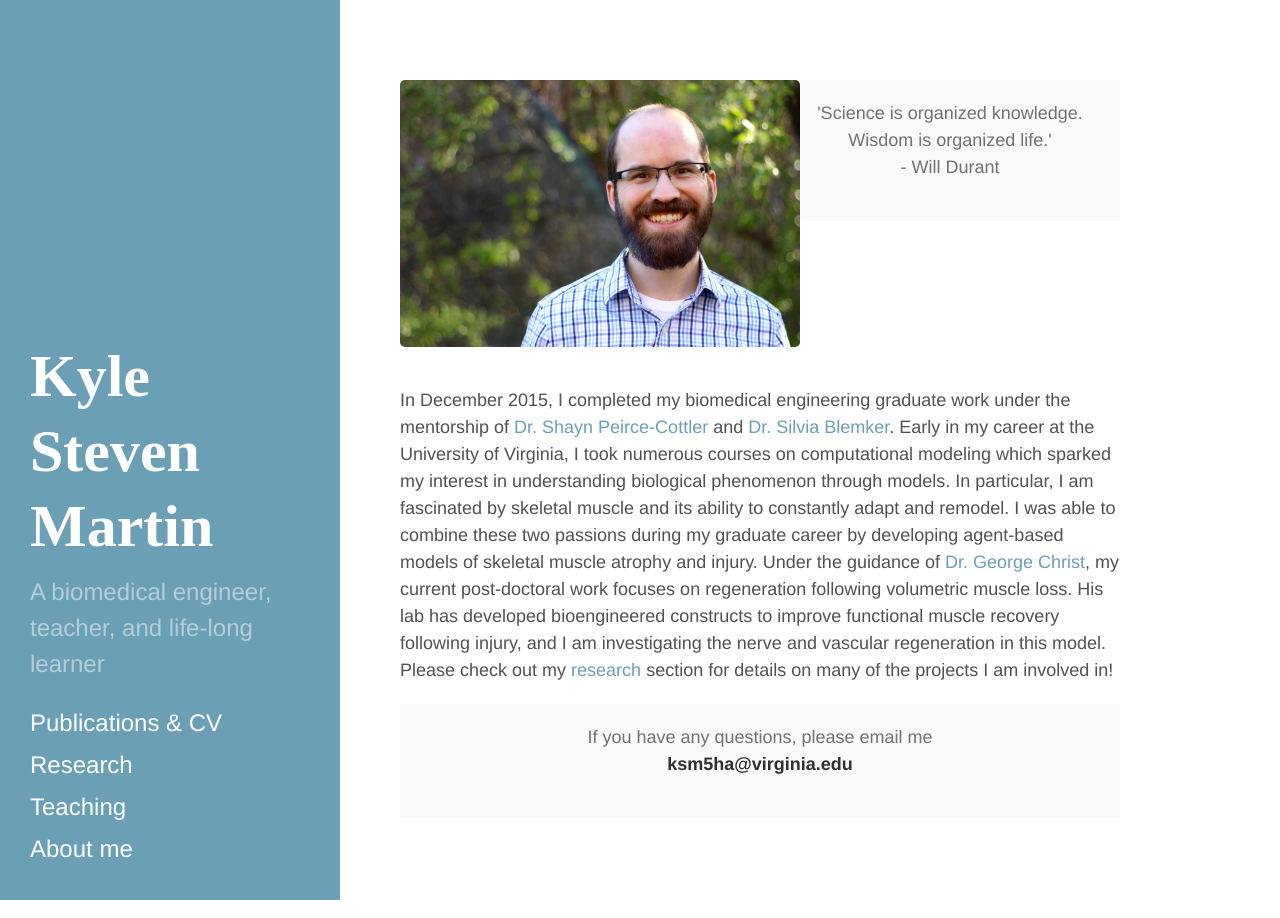
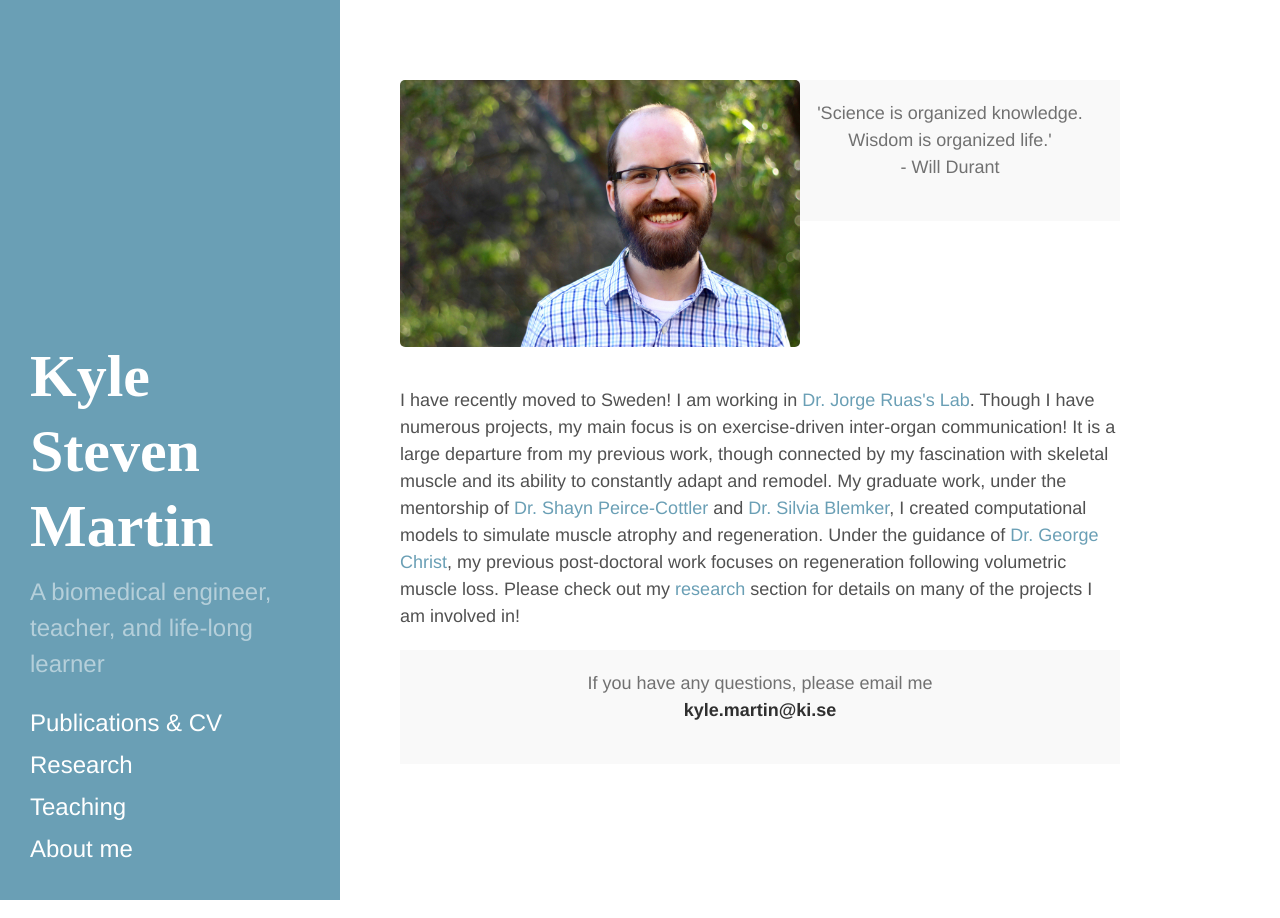
Before and after one commit to ksm362/ksm362.github.io, a Jekyll site: the page built from index.html, in a window 1280 px wide. Built offline with Jekyll 4.4.1, drawn with Linux system fonts in a browser that asks for light colours; the list of posts is cut into pages by our own code.

Commit message:
updated for Sweden

```diff
--- a/index.html
+++ b/index.html
@@ -9,21 +9,18 @@ title: Home
 </div>
 <div class="posts" style="clear:left">
 <p>
-	In December 2015, I completed my biomedical engineering graduate work under the
-	mentorship of <a href="http://bme.virginia.edu/peirce/">Dr. Shayn Peirce-Cottler</a> and
-	<a href="http://bme.virginia.edu/muscle/">Dr. Silvia Blemker</a>. Early in my career at the University of Virginia, I took numerous courses
-	on computational modeling which sparked my interest in understanding biological phenomenon through models.
-	In particular, I am fascinated by skeletal muscle and its ability to constantly adapt and remodel.
-	I was able to combine these two passions during my graduate career by developing agent-based models of skeletal muscle
-	atrophy and injury.
-	Under the guidance of <a href="http://christlab.org/">Dr. George Christ</a>, my current post-doctoral work focuses on regeneration following volumetric muscle loss.
-	His lab has developed bioengineered constructs to improve functional muscle recovery following injury, and I am investigating the nerve and vascular regeneration in this model.
+	I have recently moved to Sweden! I am working in <a href="http://ki.se/en/fyfa/molecular-and-cellular-exercise-physiology">Dr. Jorge Ruas's Lab</a>.
+	Though I have numerous projects, my main focus is on exercise-driven inter-organ communication!
+	It is a large departure from my previous work, though connected by my fascination with skeletal muscle and its ability to constantly adapt and remodel.
+	My graduate work, under the mentorship of <a href="http://bme.virginia.edu/peirce/">Dr. Shayn Peirce-Cottler</a> and
+	<a href="http://bme.virginia.edu/muscle/">Dr. Silvia Blemker</a>, I created computational models to simulate muscle atrophy and regeneration.
+	Under the guidance of <a href="http://christlab.org/">Dr. George Christ</a>, my previous post-doctoral work focuses on regeneration following volumetric muscle loss.
 	Please check out my <a href="{{ site.baseurl }}Research">research</a>  section for details on many of the projects I am involved in!
 <!-- 	<a href="{{ site.baseurl }}/posts/test">atrophy</a>
 	<a href="{{ site.baseurl }}about">test2</a>  -->
 </p>
 <div class="message" align="middle";>
-  <p>If you have any questions, please email me <br> <strong> ksm5ha@virginia.edu  </strong> </p>
+  <p>If you have any questions, please email me <br> <strong> kyle.martin@ki.se </strong> </p>
 </div>
 <!-- ATROPHY MOVIE <iframe width="480" height="360" src="https://www.youtube.com/embed/oXthci6ar5s?rel=0&amp;controls=0&amp;showinfo=0&autoplay=1" frameborder="0"></iframe>
 INFLAMMATION MOVIE <iframe width="480" height="360" src="https://www.youtube.com/embed/sJIq7gGsWjE?rel=0&amp;controls=0&amp;showinfo=0&autoplay=1" frameborder="0"></iframe> -->
```
Also changed, not shown: Research.md (+5 -5 lines), Teaching.md (+1 -1 lines), _posts/2017-08-18-Inter-organ communication.md (added, +20 -0 lines), _posts/2016-02-25-Skeletal muscle regeneration - Copy.md (renamed from _posts/2016-02-25-Skeletal muscle regeneration.md).
